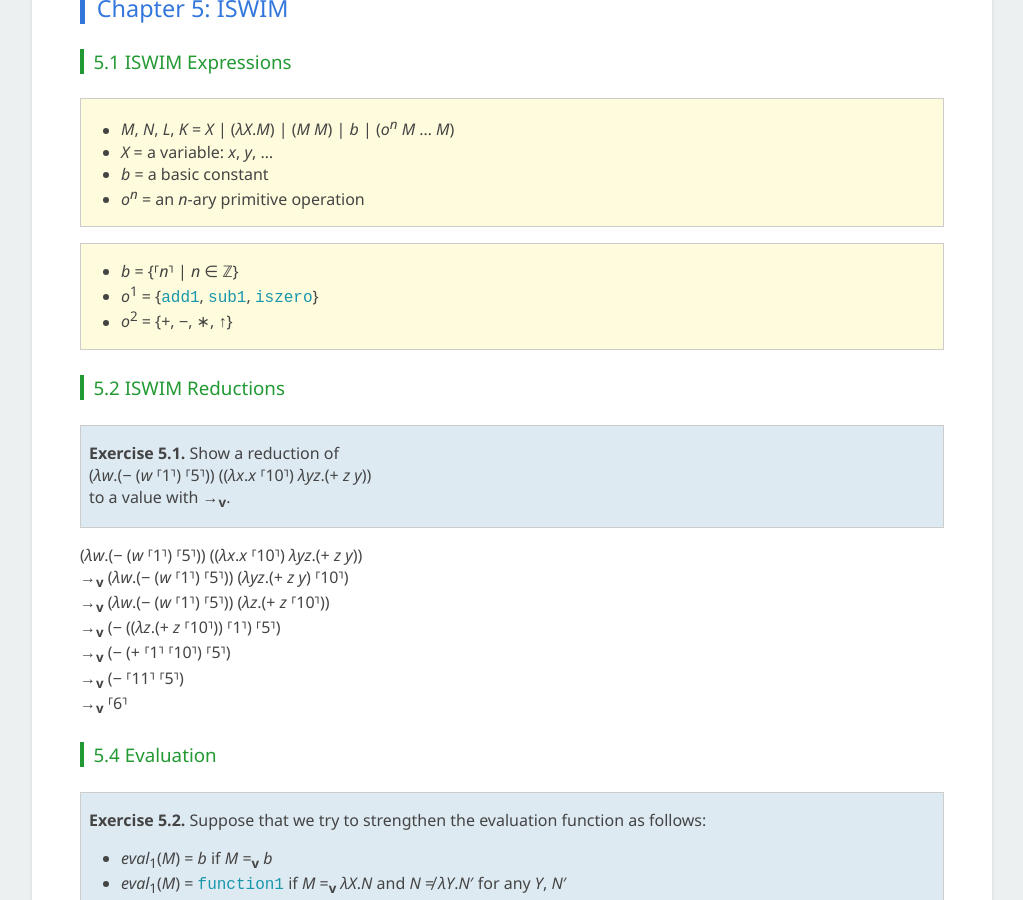
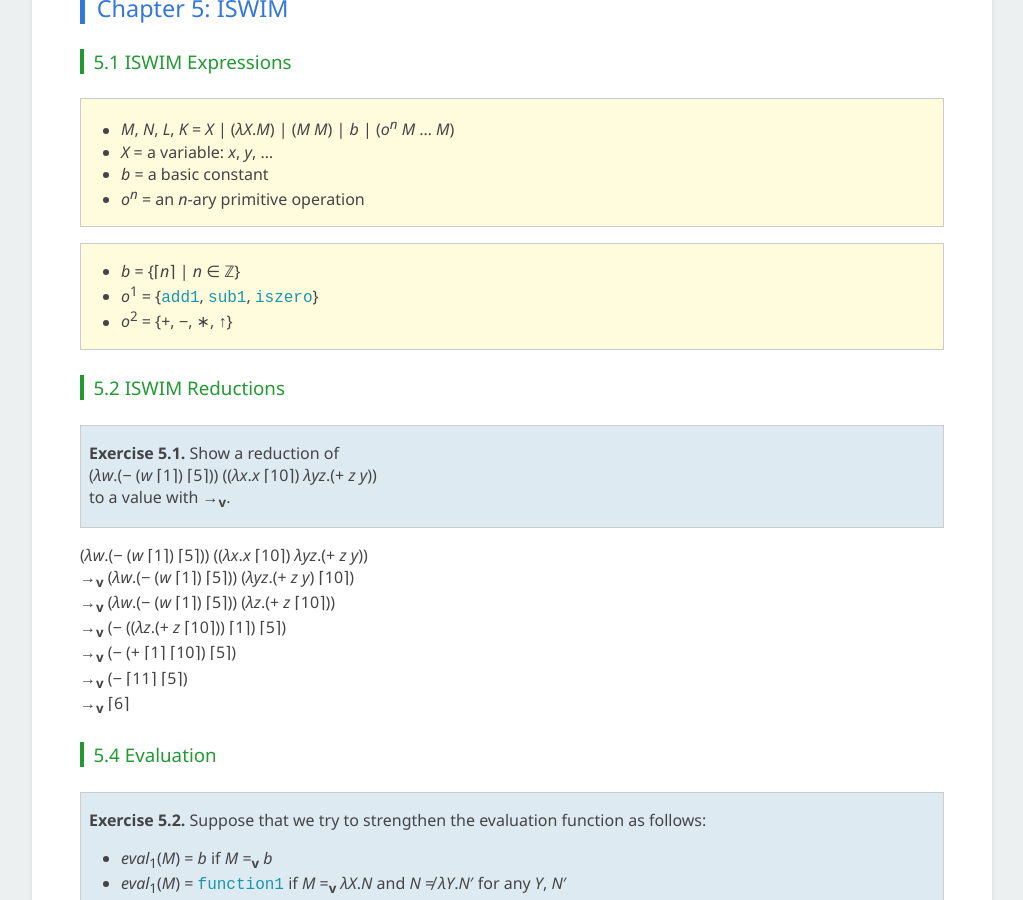
Before and after one commit to EFanZh/efanzh.github.io, a Jekyll site: the page built from _posts/2016-06-04-programming-languages-and-lambda-calculi-exercises.md, in a window 1280 px wide and 900 px high, scrolled down 16982 px. Shown: the whole window, without its empty margins (128-1151 px from the left). Built offline with Jekyll 4.4.1, drawn with Linux system fonts in a browser that asks for light colours.

Commit message:
Use ceiling operator

```diff
--- a/_posts/2016-06-04-programming-languages-and-lambda-calculi-exercises.md
+++ b/_posts/2016-06-04-programming-languages-and-lambda-calculi-exercises.md
@@ -709,24 +709,24 @@ a normal form expression, therefore ((*λx*.*x* *x*) (*λx*.*x* *x*)) has no nor
 > - *b* = a basic constant
 > - *o*<sup>*n*</sup> = an *n*-ary primitive operation
 
-> - *b* = {⸢*n*⸣ \| *n* ∈ ℤ}
+> - *b* = {⌈*n*⌉ \| *n* ∈ ℤ}
 > - *o*<sup>1</sup> = {`add1`, `sub1`, `iszero`}
 > - *o*<sup>2</sup> = {+, −, ∗, ↑}
 
 #### 5.2 ISWIM Reductions
 
 > **Exercise 5.1.** Show a reduction of \\
-> (*λw*.(− (*w* ⸢1⸣) ⸢5⸣)) ((*λx*.*x* ⸢10⸣) *λyz*.(+ *z* *y*)) \\
+> (*λw*.(− (*w* ⌈1⌉) ⌈5⌉)) ((*λx*.*x* ⌈10⌉) *λyz*.(+ *z* *y*)) \\
 > to a value with →<sub>**v**</sub>.
 {: exercise}
 
-(*λw*.(− (*w* ⸢1⸣) ⸢5⸣)) ((*λx*.*x* ⸢10⸣) *λyz*.(+ *z* *y*)) \\
-→<sub>**v**</sub> (*λw*.(− (*w* ⸢1⸣) ⸢5⸣)) (*λyz*.(+ *z* *y*) ⸢10⸣) \\
-→<sub>**v**</sub> (*λw*.(− (*w* ⸢1⸣) ⸢5⸣)) (*λz*.(+ *z* ⸢10⸣)) \\
-→<sub>**v**</sub> (− ((*λz*.(+ *z* ⸢10⸣)) ⸢1⸣) ⸢5⸣) \\
-→<sub>**v**</sub> (− (+ ⸢1⸣ ⸢10⸣) ⸢5⸣) \\
-→<sub>**v**</sub> (− ⸢11⸣ ⸢5⸣) \\
-→<sub>**v**</sub> ⸢6⸣
+(*λw*.(− (*w* ⌈1⌉) ⌈5⌉)) ((*λx*.*x* ⌈10⌉) *λyz*.(+ *z* *y*)) \\
+→<sub>**v**</sub> (*λw*.(− (*w* ⌈1⌉) ⌈5⌉)) (*λyz*.(+ *z* *y*) ⌈10⌉) \\
+→<sub>**v**</sub> (*λw*.(− (*w* ⌈1⌉) ⌈5⌉)) (*λz*.(+ *z* ⌈10⌉)) \\
+→<sub>**v**</sub> (− ((*λz*.(+ *z* ⌈10⌉)) ⌈1⌉) ⌈5⌉) \\
+→<sub>**v**</sub> (− (+ ⌈1⌉ ⌈10⌉) ⌈5⌉) \\
+→<sub>**v**</sub> (− ⌈11⌉ ⌈5⌉) \\
+→<sub>**v**</sub> ⌈6⌉
 
 #### 5.4 Evaluation
 
```
